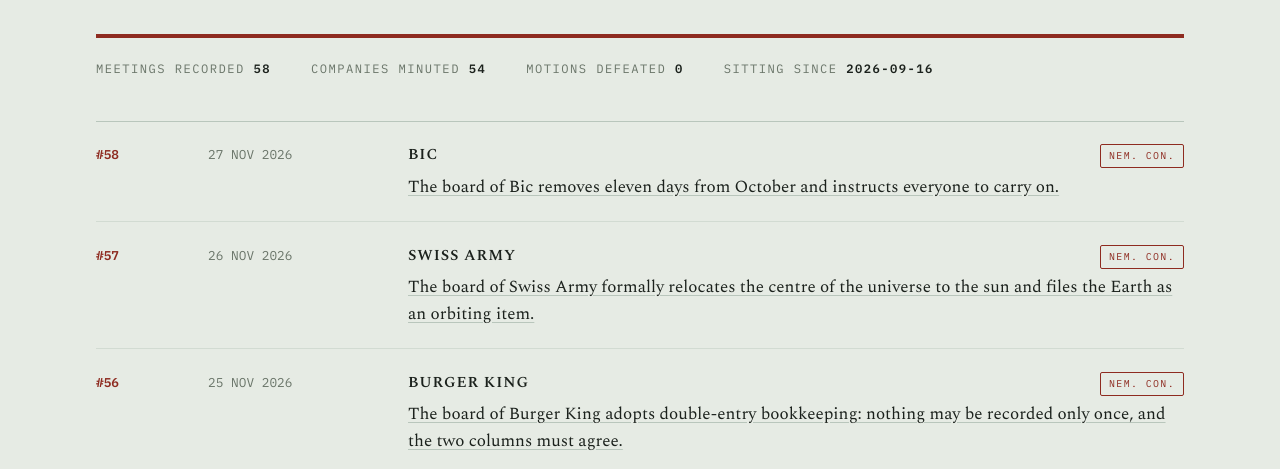
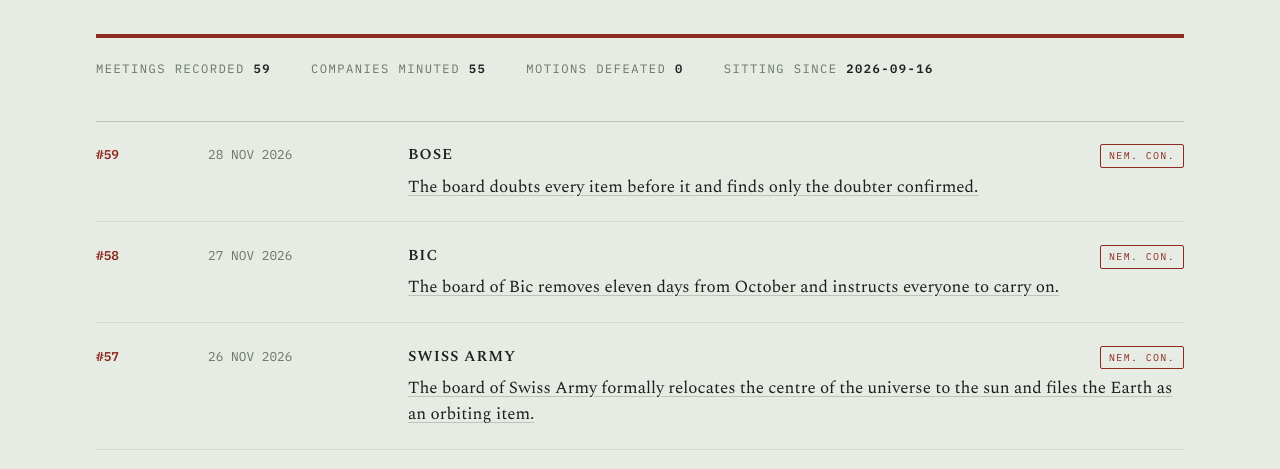
Before and after one commit to silerjakub-bit/theboardminutes-media, a plain HTML site: page index.html in a window 1280 px wide. Shown: the part 262-731 px from the top of the page. Drawn offline with nearby package versions, Linux system fonts and the light colour scheme.

Commit message:
media: index.html

```diff
--- a/index.html
+++ b/index.html
@@ -118,14 +118,21 @@ body {
     <p class="premise">Every day, the board of one real company formally adopts one historical decision. Minutes are published. Meeting numbers never reset.</p>
     <div class="rule-accent"></div>
     <div class="tally">
-      <span>Meetings recorded <b>58</b></span>
-      <span>Companies minuted <b>54</b></span>
+      <span>Meetings recorded <b>59</b></span>
+      <span>Companies minuted <b>55</b></span>
       <span>Motions defeated <b>0</b></span>
       <span>Sitting since <b>2026-09-16</b></span>
     </div>
   </header>
 
   <main class="register">
+      <div class="entry">
+        <div class="no">#59</div>
+        <div class="date">28 NOV 2026</div>
+        <div class="company">Bose</div>
+        <div class="status">Nem. con.</div>
+        <div class="motion"><a href="https://silerjakub-bit.github.io/theboardminutes-media/2026-11-28/board-of-directors/m059/post_tiktok.mp4" rel="noopener">The board doubts every item before it and finds only the doubter confirmed.</a></div>
+      </div>
       <div class="entry">
         <div class="no">#58</div>
         <div class="date">27 NOV 2026</div>
```
